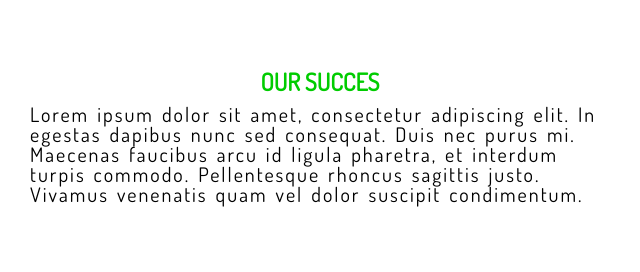
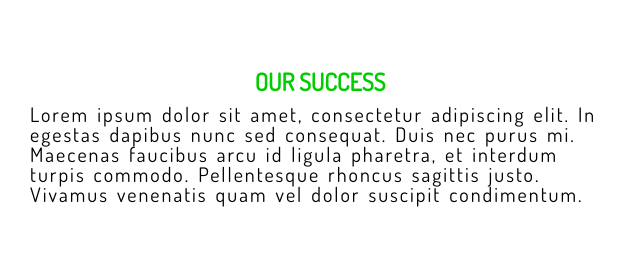
Before and after one commit to dokuzor/demo-web-6, a plain HTML site: page index.html in a window 1280 px wide. Shown: the part 2157-2429 px from the top of the page, 630-1270 px from the left. Drawn offline with Linux system fonts and the light colour scheme.

Commit message:
mini update
mini update

```diff
--- a/index.html
+++ b/index.html
@@ -89,7 +89,7 @@
 <div id="wrapper3">
     <section id="chapter3">
         <article><img src="images/succes.jpg" alt="succes"></article>
-        <article><h2>OUR SUCCES</h2><p>Lorem ipsum dolor sit amet, consectetur adipiscing elit.
+        <article><h2>OUR SUCCESS</h2><p>Lorem ipsum dolor sit amet, consectetur adipiscing elit.
             In egestas dapibus nunc sed consequat.
             Duis nec purus mi. Maecenas faucibus arcu id ligula pharetra, et interdum turpis commodo.
             Pellentesque rhoncus sagittis justo. Vivamus venenatis quam vel dolor suscipit condimentum.</p></article>
```
